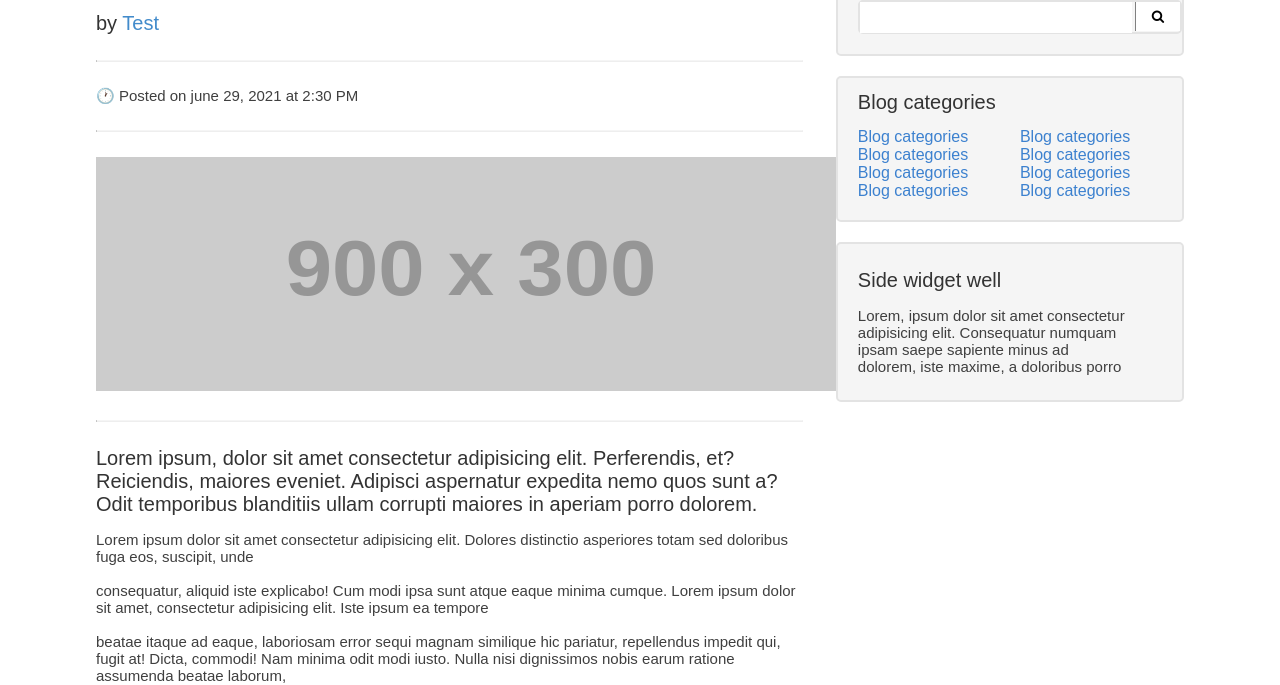
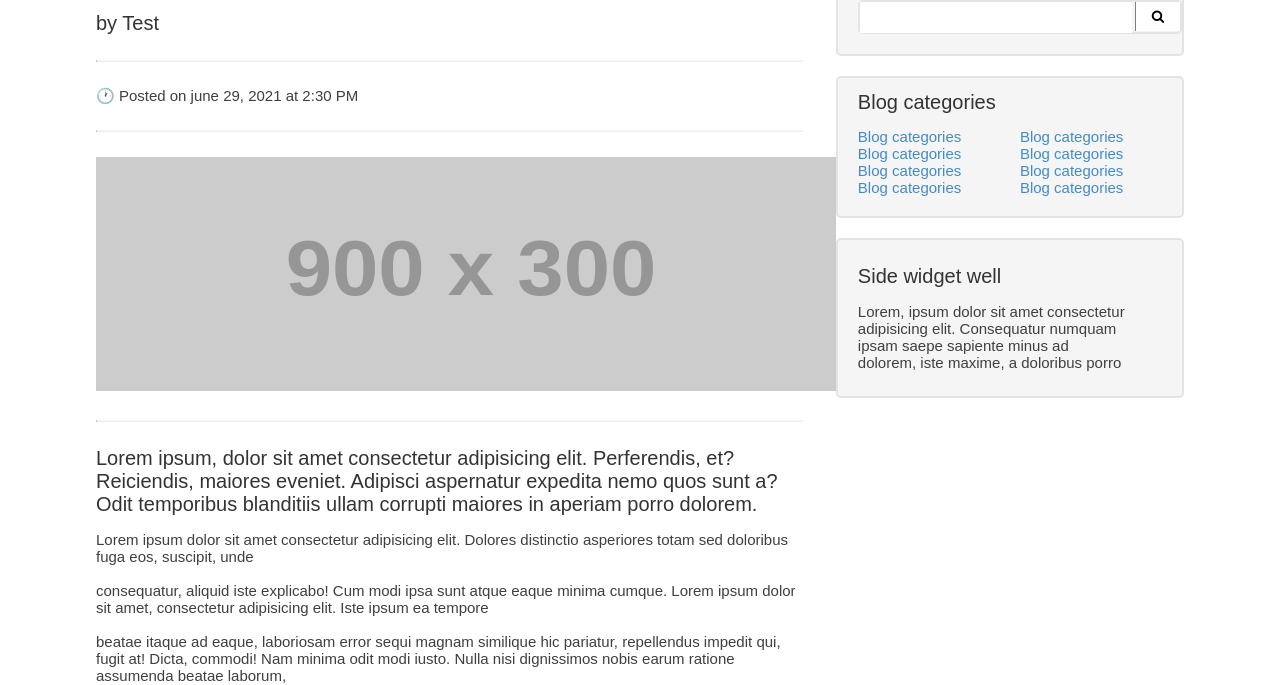
Before and after one commit to tya6ivue/layout3, a plain HTML site: page index.html in a window 1280 px wide. Shown: the part 117-802 px from the top of the page. Drawn offline with Linux system fonts and the light colour scheme; placeholder pictures from the web are drawn by us.

Commit message:
second push

```diff
--- a/index.css
+++ b/index.css
@@ -161,6 +161,8 @@ p {
 
 .p1 {
   color: #428bcb;
+  margin-top: 0px;
+  margin-bottom: 0px;
 }
 .p3 {
   color: #3f3f3f;
--- a/index.html
+++ b/index.html
@@ -18,7 +18,7 @@
     <div class="container">
       <div class="container2">
         <h1 class="hcont">Blog post Title</h1>
-        <h1>by <span class="p1">Test</span></h1>
+        <h1>by <span class="p">Test</span></h1>
         <hr />
            <div>
               <p>  &#128336; Posted on june 29, 2021 at 2:30 PM</p>
@@ -64,30 +64,30 @@
           <div class="row">
             <div class="col1">
               <div class="col">
-                <p1>Blog categories</p1>
+                <p class="p1">Blog categories</p>
               </div>
               <div class="col">
-                <p1>Blog categories</p1>
+                <p class="p1">Blog categories</p>
               </div>
               <div class="col">
-                <p1>Blog categories</p1>
+                <p class="p1">Blog categories</p>
               </div>
               <div class="col">
-                <p1>Blog categories</p1>
+                <p class="p1">Blog categories</p>
               </div>
             </div>
             <div class="col2">
               <div class="col">
-                <p1>Blog categories</p1>
+                <p class="p1">Blog categories</p>
               </div>
               <div class="col">
-                <p1>Blog categories</p1>
+                <p class="p1">Blog categories</p>
               </div>
               <div class="col">
-                <p1>Blog categories</p1>
+                <p class="p1">Blog categories</p>
               </div>
               <div class="col">
-                <p1>Blog categories</p1>
+                <p class="p1">Blog categories</p>
               </div>
             </div>
           </div>
```
